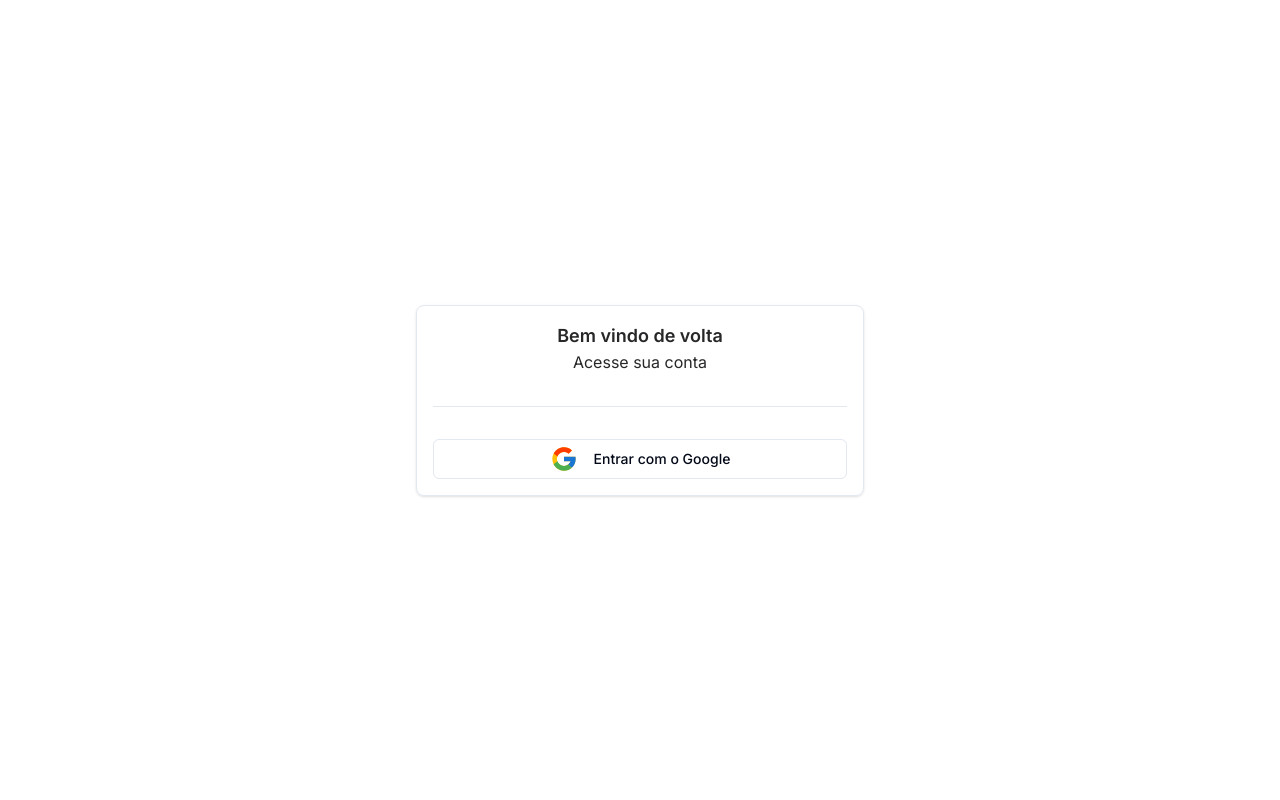
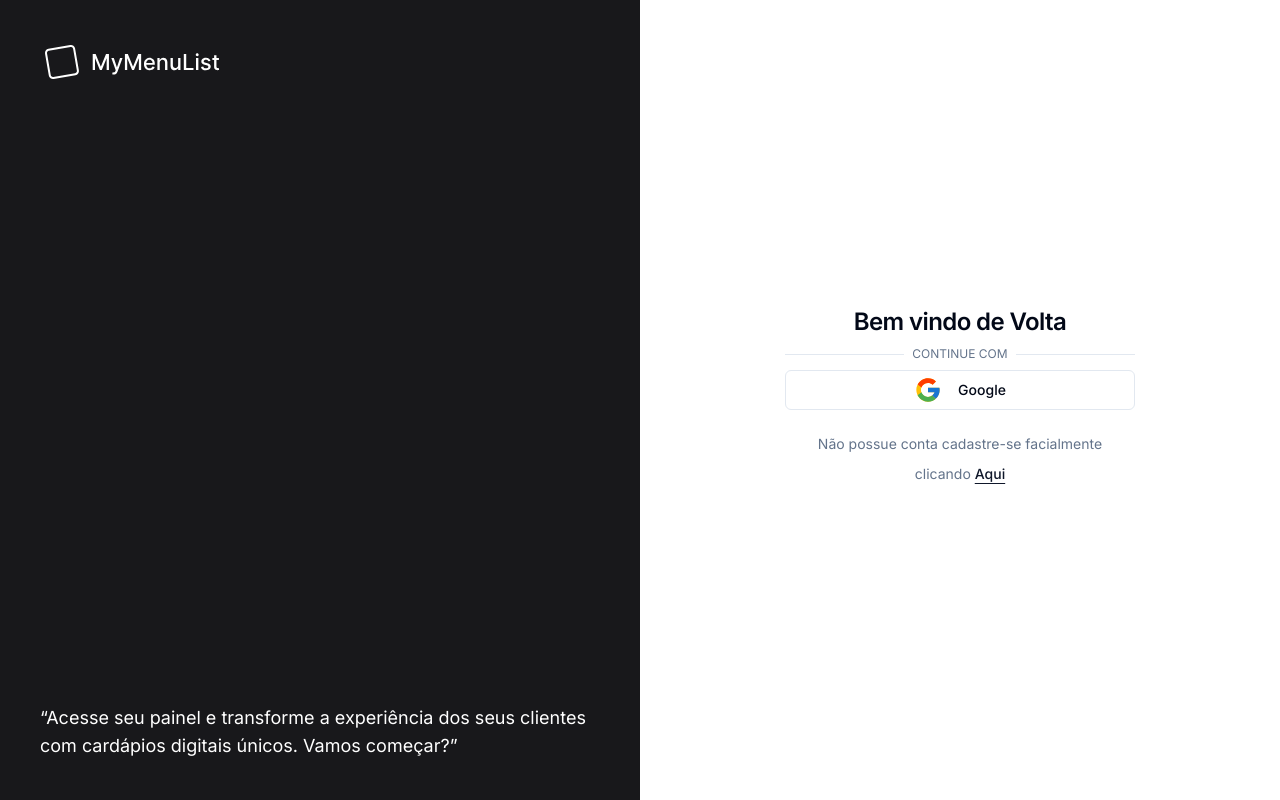
Before and after one commit to jonassjr/MyMenuList, a Next.js app: page /login in a window 1280 px wide. Built offline with nearby package versions, Linux system fonts and the light colour scheme.

Commit message:
feat: create improve login page

```diff
--- a/src/app/(public)/[pageName]/page.tsx
+++ b/src/app/(public)/[pageName]/page.tsx
@@ -1,6 +1,6 @@
 import Image from "next/image"
 import Link from "next/link"
-import Logo from "../../../../public/MyMenuList-Logo.svg"
+import Logo from "../../../../public/Logo-v1.svg"
 import { getPageData } from "@/app/(users)/actions"
 import { MenuCard } from "./_components/MenuCard"
 
--- a/src/app/(public)/login/page.tsx
+++ b/src/app/(public)/login/page.tsx
@@ -4,6 +4,18 @@ import { Button } from "@/components/ui/button";
 import Image from "next/image";
 import GoogleIcon from "../../../../public/Google.svg"
 import { signIn } from "next-auth/react"
+
+import Logo from "../../../../public/Logo-v1.svg"
+import Link from "next/link"
+
+import { cn } from "@/lib/utils"
+// import { buttonVariants } from "@/registry/new-york/ui/button"
+// import { UserAuthForm } from "@/app/(app)/examples/authentication/components/user-auth-form"
+
+// export const metadata: Metadata = {
+//   title: "Authentication",
+//   description: "Authentication forms built using the components.",
+// }
 
 export default function LogIn() {
 
@@ -12,27 +24,62 @@ export default function LogIn() {
   }
 
   return (
-    <main className="w-full h-screen flex justify-center items-center ">
-      <article className="w-full flex flex-col gap-y-8  max-w-md p-4 border rounded-lg shadow">
-        <div className="text-zinc-800 text-center">
-          <h1 className="text-lg font-semibold">Bem vindo de volta</h1>
-          <p className="text-base">Acesse sua conta</p>
+    <div className="container relative flex min-h-screen flex-col items-center justify-center md:grid lg:max-w-none lg:grid-cols-2 lg:px-0">
+
+      <div className="relative hidden h-full flex-col bg-muted p-10 text-white lg:flex">
+        <div className="absolute inset-0 bg-zinc-900" />
+        <div className="relative z-20 flex items-center text-lg font-medium">
+          <Image src={Logo} alt={"Meu Menu Logo"} />
         </div>
 
-        <hr />
+        <div className="relative z-20 mt-auto">
+          <blockquote className="space-y-2">
+            <p className="text-lg">
+              &ldquo;Acesse seu painel e transforme a experiência dos seus
+              clientes com cardápios digitais únicos. Vamos começar?&rdquo;
+            </p>
+          </blockquote>
+        </div>
+      </div>
 
-        <div className="flex flex-col gap-y-4">
+      <div className="lg:p-8">
+        <div className="mx-auto flex w-full flex-col justify-center space-y-6 sm:w-[350px]">
+          <div className="flex flex-col space-y-2 text-center">
+            <h1 className="text-2xl font-semibold tracking-tight">
+              Bem vindo de Volta
+            </h1>
 
-          <Button
-            onClick={handleSignIn}
-            variant={"outline"}
-            className="gap-x-4">
-            <Image src={GoogleIcon} width={28} height={28} alt="google icon" />
-            Entrar com o Google
-          </Button>
+            <div className="relative">
+              <div className="absolute inset-0 flex items-center">
+                <span className="w-full border-t" />
+              </div>
+              <div className="relative flex justify-center text-xs uppercase">
+                <span className="bg-background px-2 text-muted-foreground">
+                  Continue com
+                </span>
+              </div>
+            </div>
 
+            <Button
+              onClick={handleSignIn}
+              variant={"outline"}
+              className="gap-x-4">
+              <Image src={GoogleIcon} width={28} height={28} alt="google icon" />
+              Google
+            </Button>
+          </div>
+          <p className="px-8 text-center text-sm text-muted-foreground">
+            Não possue conta cadastre-se facialmente clicando{" "}
+            <Button
+              onClick={handleSignIn}
+              variant={"link"}
+              className="px-0 underline underline-offset-4 hover:text-primary"
+            >
+              Aqui
+            </Button>
+          </p>
         </div>
-      </article>
-    </main>
+      </div>
+    </div>
   )
 }
--- a/src/components/sideBar.tsx
+++ b/src/components/sideBar.tsx
@@ -2,7 +2,7 @@
 
 import Image from "next/image";
 import Link from "next/link";
-import Logo from "../../public/MyMenuList-Logo.svg"
+import Logo from "../../public/Logo-v1.svg"
 import { usePathname } from "next/navigation";
 
 import { CircleArrowUp, LayoutDashboardIcon, Settings, CircleUser, CircleHelp, Home, X } from "lucide-react";
```
Also changed, not shown: public/Logo-v1.svg (renamed from public/MyMenuList-Logo.svg).
